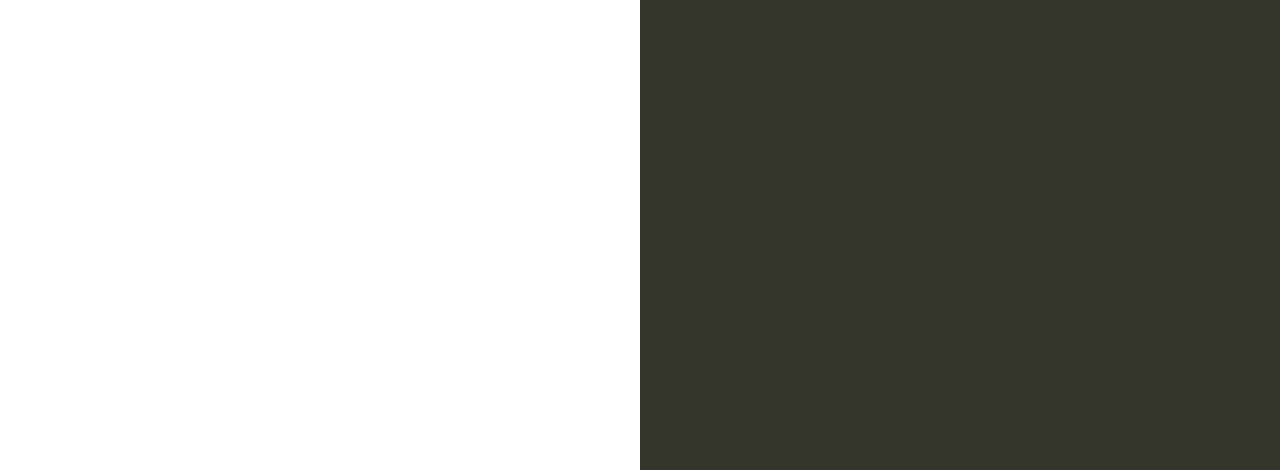
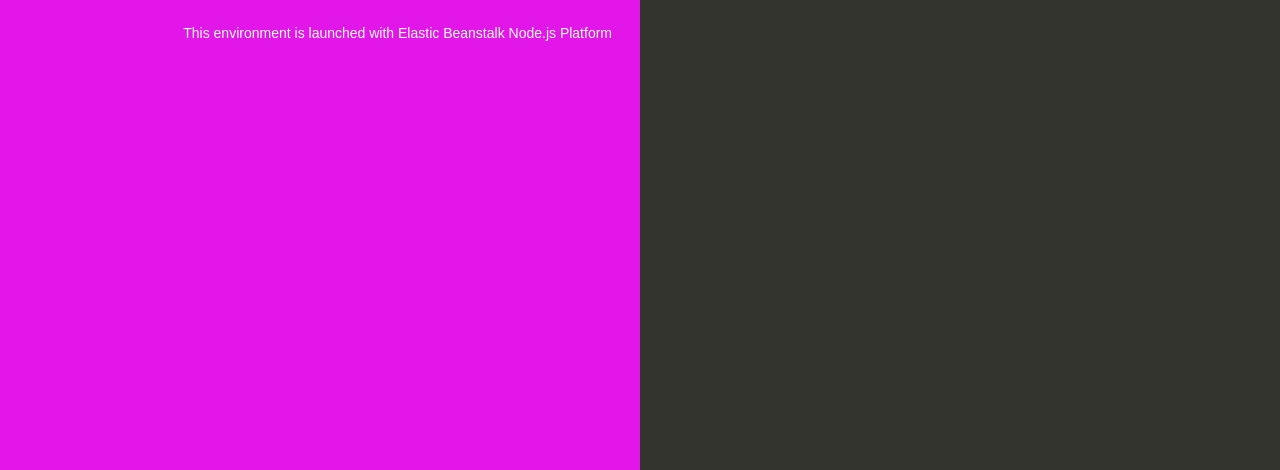
Before and after one commit to tushar-fundflo/TP-Integrations, a website: page index.html in a window 1280 px wide. Shown: the part 330-800 px from the top of the page. Drawn offline with Linux system fonts and the light colour scheme.

Commit message:
Update index.html

```diff
--- a/index.html
+++ b/index.html
@@ -35,7 +35,7 @@
 
         text-align: right;
         padding-top: 11em;
-        background-color: rgb(226, 19, 147), 62, 165);
+        background-color: #e216e9;
 
       }
       .textColumn p {
```
